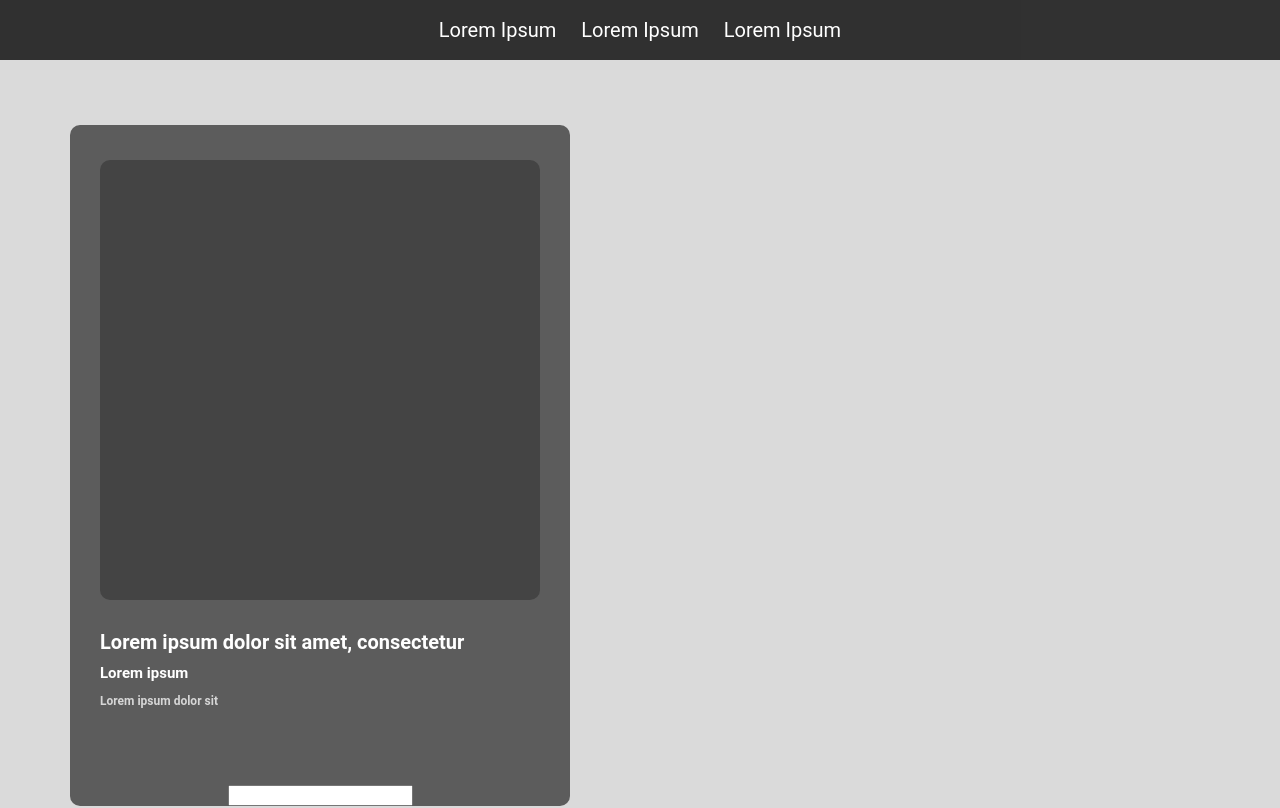
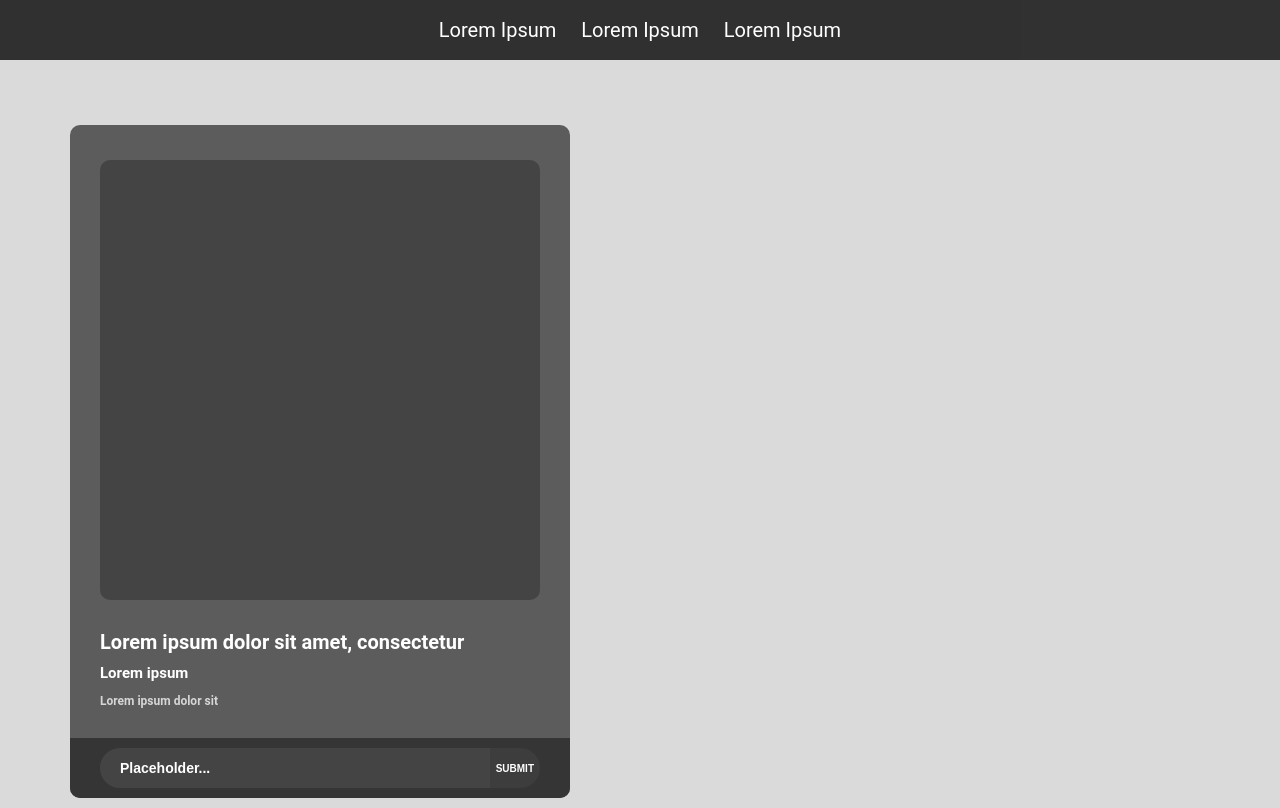
Before and after one commit to Ignas-Vaitkus/kickertech-task, a React (Create React App) app: page / in a window 1280 px wide. Shown: the top 808 px of the page. Built offline with nearby package versions, Linux system fonts and the light colour scheme.

Commit message:
Styling the comment input form

```diff
--- a/src/components/Post/Post.css
+++ b/src/components/Post/Post.css
@@ -1,11 +1,12 @@
 .Post {
   background-color: #323232bf;
   border-radius: 10px;
+  overflow: hidden;
   max-width: 500px;
 }
 
 .post-container {
-  margin: 35px 30px;
+  margin: 35px 30px 0;
   display: flex;
   flex-direction: column;
 }
@@ -37,4 +38,47 @@
   font-size: 12px;
   color: #ffffffbf;
   font-weight: bold;
+  margin-bottom: 0;
 }
+
+.comment-container {
+  background-color: #353535;
+  padding: 10px 30px;
+}
+
+.comment-container .input-container {
+  width: 100%;
+  height: 40px;
+  border-radius: 20px;
+  overflow: hidden;
+
+  display: flex;
+}
+
+.comment-container .input-container input {
+  background-color: #444444;
+  padding: 0 0 0 20px;
+  border: 0;
+  color: #ffffff;
+  font-size: 14px;
+  font-weight: bold;
+  flex-grow: 1;
+}
+
+.comment-container .input-container input:focus {
+  outline: none;
+}
+
+.comment-container .input-container button {
+  border: 0;
+  color: #ffffff;
+  font-size: 10px;
+  font-weight: bold;
+  background-color: #4444447f;
+}
+
+::placeholder {
+  color: #ffffff;
+  font-size: 14px;
+  font-weight: bold;
+}
--- a/src/components/Post/Post.js
+++ b/src/components/Post/Post.js
@@ -16,7 +16,14 @@ const Post = ({ title, author, about }) => {
         </div>
       </div>
       <div className="comment-container">
-        <input></input>
+        <form
+          onSubmit={(e) => e.preventDefault()}
+          method="POST"
+          class="input-container"
+        >
+          <input placeholder="Placeholder..." />
+          <button type="submit">SUBMIT</button>
+        </form>
       </div>
     </section>
   );
```
